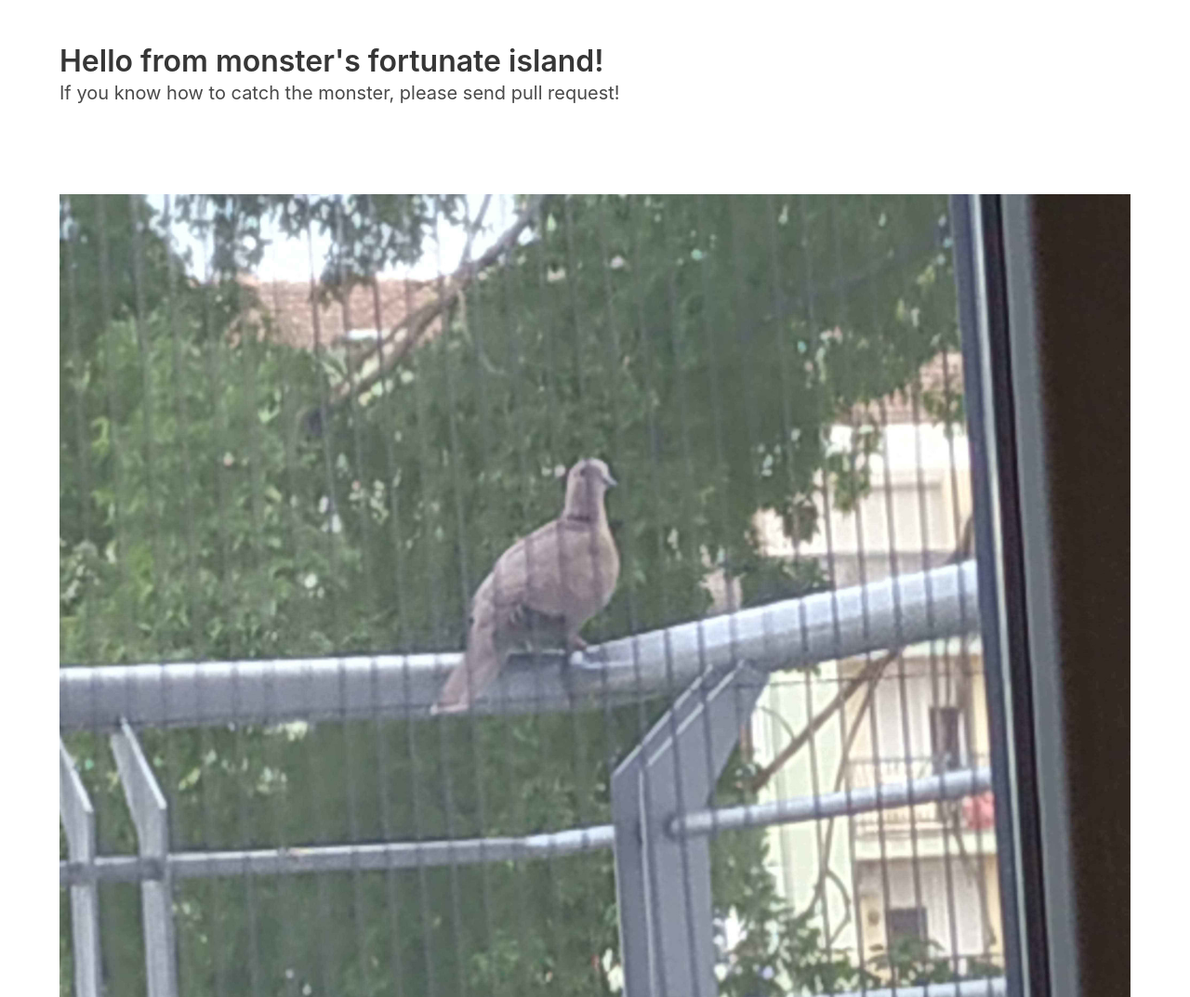
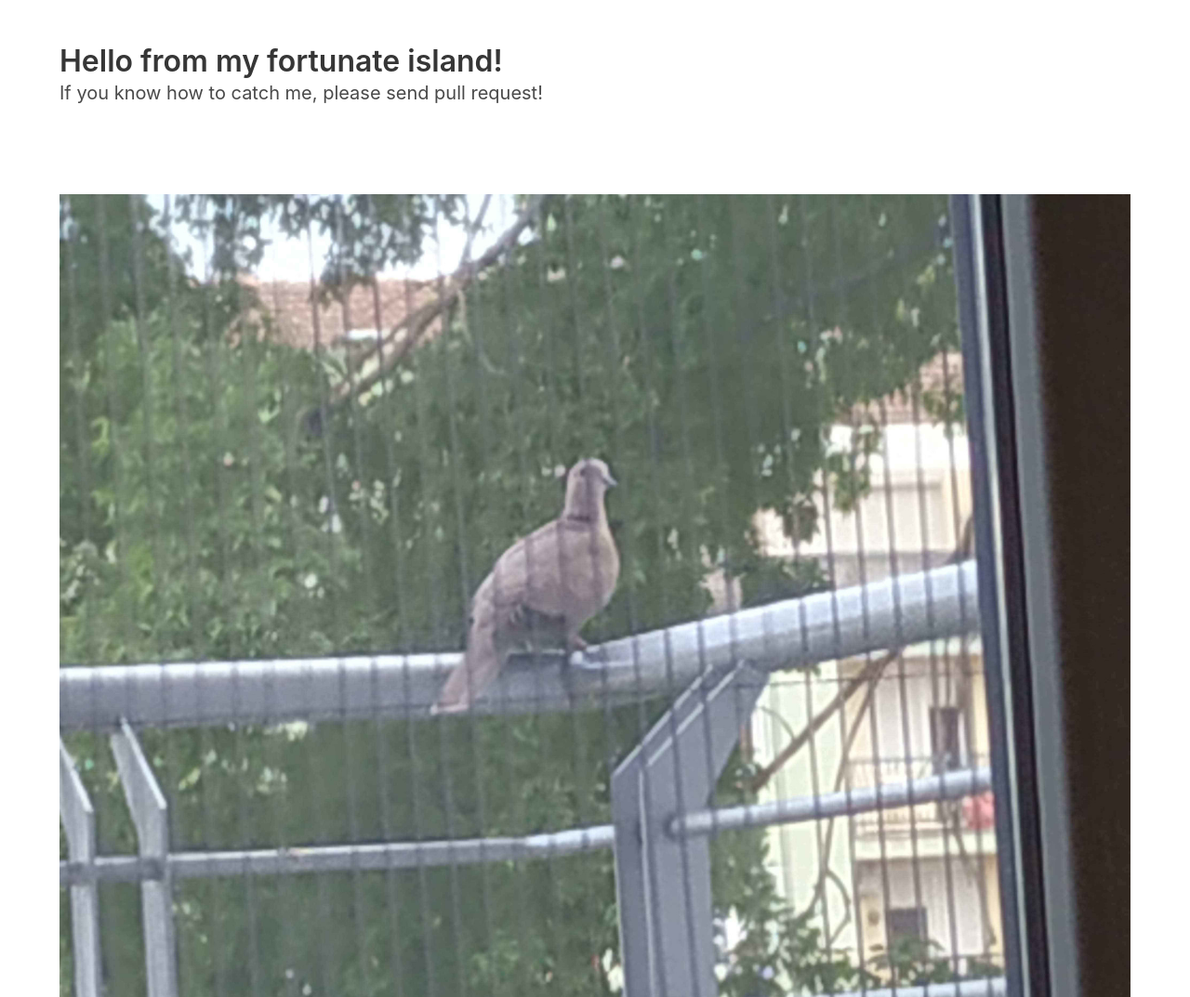
Before and after one commit to 0x8000/shitty, a plain HTML site: page index.html in a window 1280 px wide. Shown: the top 1073 px of the page at 93% size. Drawn offline with nearby package versions, Linux system fonts and the light colour scheme.

Commit message:
Update index.html

```diff
--- a/index.html
+++ b/index.html
@@ -4,7 +4,7 @@
 <head>
     <meta charset="utf-8">
     <meta name="viewport" content="width=device-width, initial-scale=1">
-    <title>Let's ask shitty.monster</title>
+    <title>Monster's fortunate island</title>
     <link rel="stylesheet" href="https://cdn.jsdelivr.net/npm/bulma@0.9.0/css/bulma.min.css">
     <link rel="shortcut icon" href="monster.jpg">
 </head>
@@ -13,10 +13,10 @@
     <section class="section">
         <div class="container">
             <h1 class="title">
-                Hello from monster's fortunate island!
+                Hello from my fortunate island!
             </h1>
             <p class="subtitle">
-                If you know how to catch the monster, please send pull request!
+                If you know how to catch me, please send pull request!
             </p>
         </div>
     </section>
```
